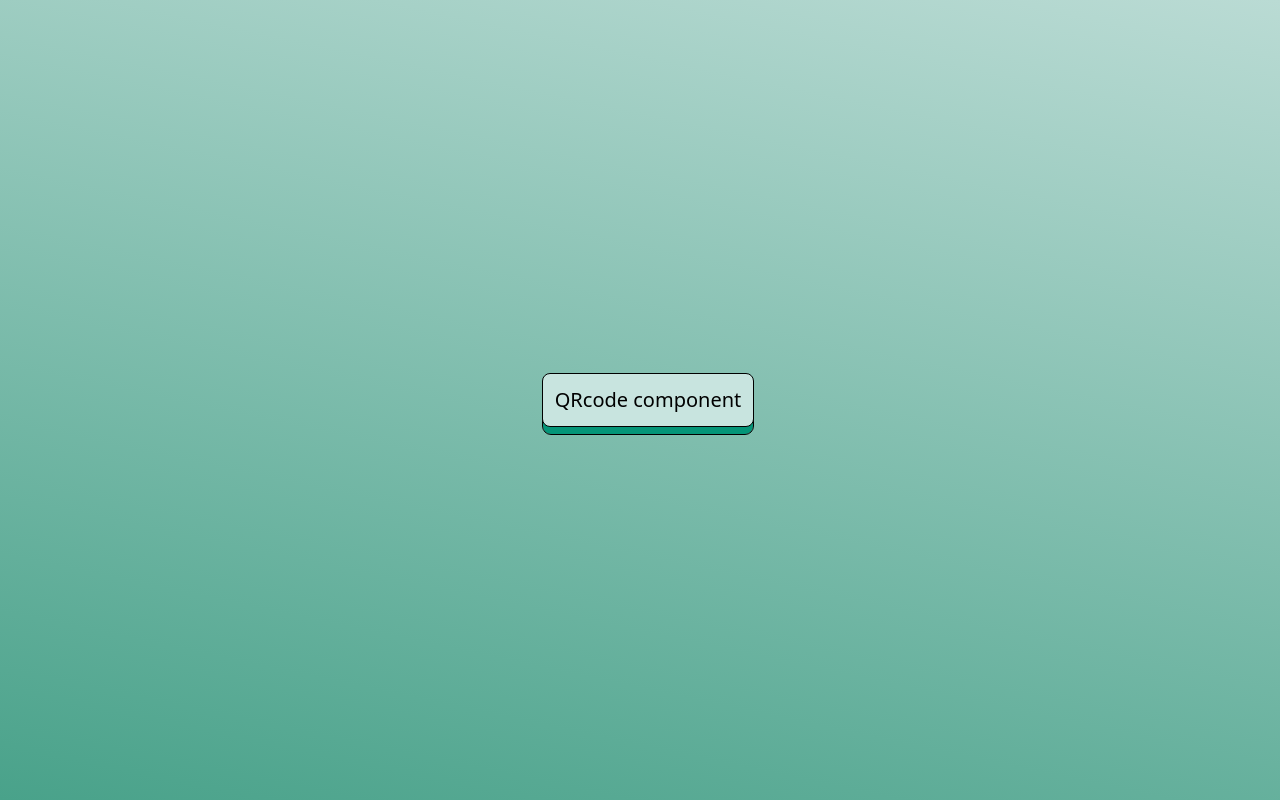
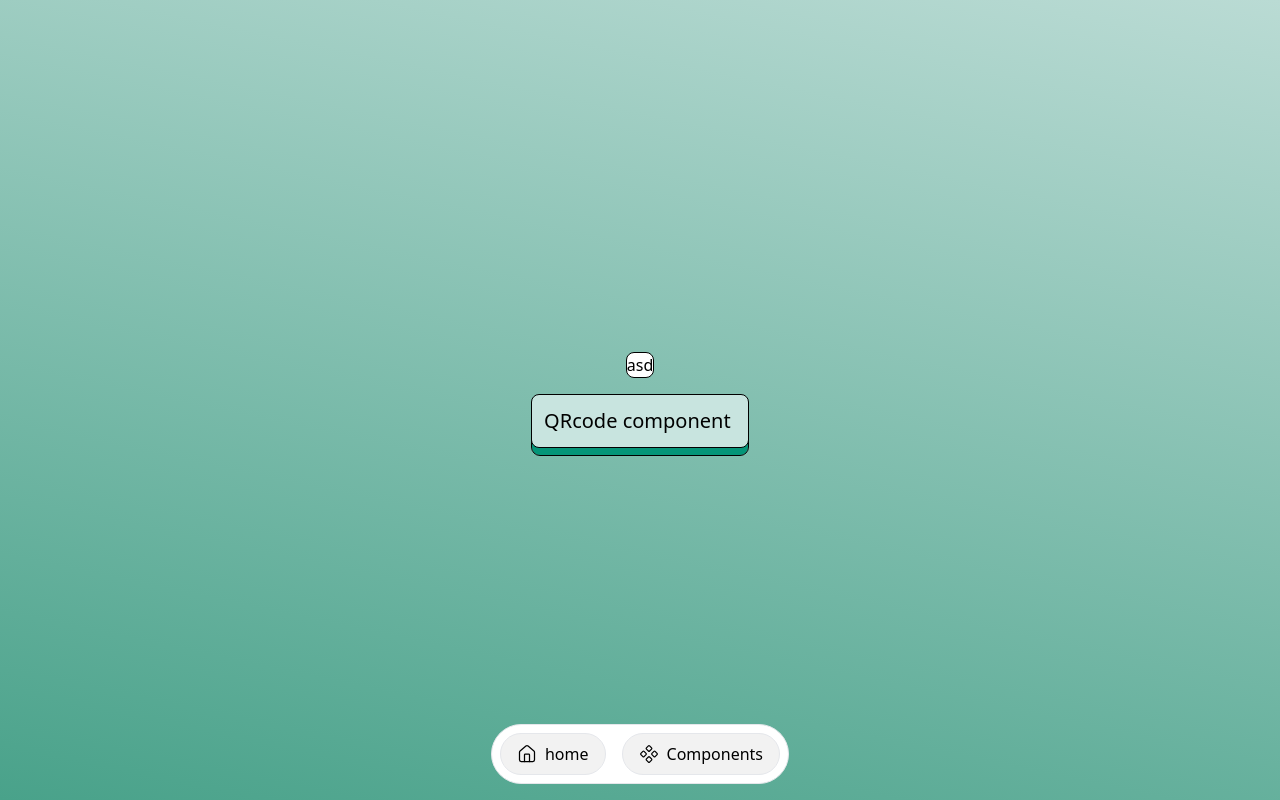
Before and after one commit to tulza/Frontend-mentor-challenges, a React (Vite) app: page /#/ in a window 1280 px wide. Built offline with nearby package versions, Linux system fonts and the light colour scheme.

Commit message:
Global Navigation button

```diff
--- a/src/App.tsx
+++ b/src/App.tsx
@@ -2,7 +2,7 @@ import { Link, Route, Routes, useLocation } from "react-router-dom";
 
 import QRCODECOMPONENT from "./qr-code-component/QRCODECOMPONENT";
 import Home from "./home/Home";
-import { ArrowLeft } from "lucide-react";
+import { ArrowLeft, Component, HomeIcon } from "lucide-react";
 import { AnimatePresence, motion } from "framer-motion";
 import Test from "./Template/Test";
 
@@ -20,19 +20,33 @@ function App() {
       <AnimatePresence mode="wait">
         {/* back page */}
         {location.pathname !== "/" && (
-          <div className="absolute z-[9999] flex w-full">
-            <Link to="/">
+          <div className="absolute z-[9999] flex w-full" key={location.pathname}>
             <motion.button
               initial={{ scale: 0, filter: "blur(64px)" }}
               animate={{ scale: 1, filter: "blur(0px)" }}
               exit={{ scale: 0, filter: "blur(64px)" }}
               className="text-bold grid aspect-square size-16 origin-top-left place-items-center rounded-br-full bg-white pb-4 pr-4 text-5xl text-white shadow-lg"
+              onClick={() => history.back()}
             >
               <ArrowLeft className="stroke-gray-600" />
             </motion.button>
-            </Link>
           </div>
         )}
+      </AnimatePresence>
+      <div className="absolute bottom-4 z-[9999] flex w-dvw justify-center">
+        <div className="flex gap-4 rounded-full border bg-white p-2">
+          <Link to="/">
+            <button className="flex items-center rounded-full border bg-black/5 p-2 px-4 font-medium">
+              <HomeIcon size={20} strokeWidth={1.5} className="mr-2" />
+              home
+            </button>
+          </Link>
+          <button className="flex items-center rounded-full border bg-black/5 p-2 px-4 font-medium">
+            <Component size={20} strokeWidth={1.5} className="mr-2" />
+            Components
+          </button>
+        </div>
+      </div>
       <Routes key={location.pathname} location={location}>
         <Route path="/" element={<Home />} />
         {...mapChallanges.map((challange) => (
@@ -40,7 +54,6 @@ function App() {
         ))}
         <Route path="*" element={<Test />} />
       </Routes>
-      </AnimatePresence>
     </>
   );
 }
--- /dev/null
+++ b/src/common/Card.tsx
@@ -0,0 +1,22 @@
+import { PropsWithChildren } from "react";
+import { cn } from "../lib/utils";
+
+type CardProps = {
+  className?: string;
+};
+
+const Card = ({ ...props }: PropsWithChildren<CardProps>) => {
+  return (
+    <div
+      className={cn(
+        "text-bold relative rounded-lg border border-black bg-[hsl(var(--home-background))] p-3 text-xl text-black",
+        "before:absolute before:inset-0 before:top-2 before:-z-10 before:h-full before:w-full before:rounded-lg before:border-black before:bg-[hsl(var(--home-highlight))] before:outline before:outline-1",
+        props.className
+      )}
+    >
+      {props.children}&nbsp;
+    </div>
+  );
+};
+
+export default Card;
--- a/src/home/Home.tsx
+++ b/src/home/Home.tsx
@@ -4,6 +4,7 @@ import { cn } from "../lib/utils";
 import { circOut, motion, motionValue, useTransform } from "framer-motion";
 import { useScreen } from "../hooks/useScreen";
 import { useMousePos } from "../hooks/useMouse";
+import Card from "../common/Card";
 
 const Home = () => {
   const { width } = useScreen();
@@ -25,20 +26,15 @@ const Home = () => {
         className="absolute flex h-dvh w-dvw select-none items-center justify-center gap-4"
         style={{ background }}
       >
-        <div></div>
-        <div className="z-10 flex w-dvw justify-center">
-          {...mapChallanges.map((challange) => (
-            <Link to={challange.path} key={challange.path}>
-              <button
-                className={cn(
-                  "text-bold relative rounded-lg border border-black bg-[hsl(var(--home-background))] p-3 text-xl text-black",
-                  "before:absolute before:inset-0 before:top-2 before:-z-10 before:h-full before:w-full before:rounded-lg before:border-black before:bg-[hsl(var(--home-highlight))] before:outline before:outline-1"
-                )}
-              >
-                {challange.label}
-              </button>
-            </Link>
-          ))}
+        <div className="flex w-dvw flex-col items-center justify-center">
+          <div className="mb-4 rounded-lg border border-black bg-white">asd</div>
+          <div className="z-10">
+            {...mapChallanges.map((challange) => (
+              <Link to={challange.path} key={challange.path}>
+                <Card className="">{challange.label}</Card>
+              </Link>
+            ))}
+          </div>
         </div>
       </motion.div>
     </>
```
Lines whose indentation alone changed are shown as unchanged.
